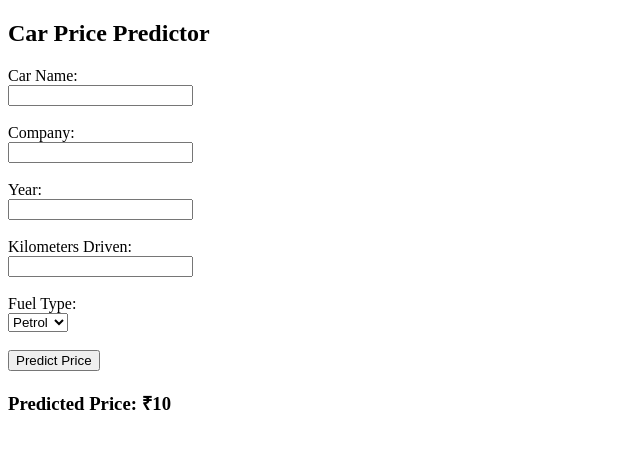
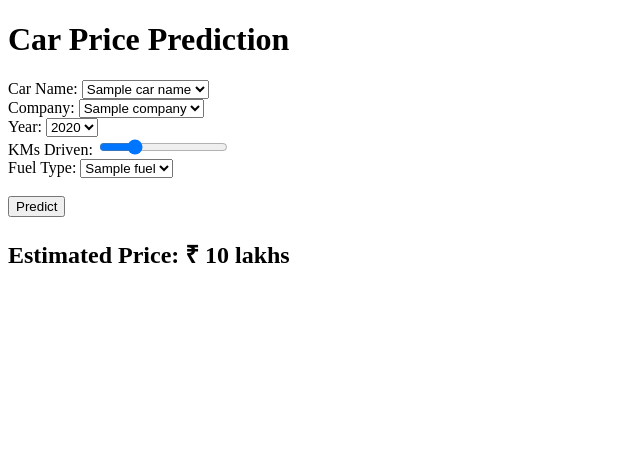
Before and after one commit to at28091999/Car-Price-Prediction, a Flask app: template templates/index.html in a window 1280 px wide. Shown: the top 449 px of the page, without its empty margins (0-640 px from the left). Run offline with Flask 3, Linux system fonts and the light colour scheme; the template is opened without the code that fills it: most values are stand-ins (such as "Sample title", 1, 10 or a date in 2020); parts of the project's set-up code (start-up, migrations or seed data) failed here and were passed over.

Commit message:
Add dropdown in company and name

```diff
--- a/templates/index.html
+++ b/templates/index.html
@@ -4,32 +4,44 @@
     <title>Car Price Prediction</title>
 </head>
 <body>
-    <h2>Car Price Predictor</h2>
-    <form action="/predict" method="post">
-        <label>Car Name:</label><br>
-        <input type="text" name="name" required><br><br>
+    <h1>Car Price Prediction</h1>
+    <form method="POST" action="/predict">
+        <label>Car Name:</label>
+        <select name="name">
+            {% for name in car_names %}
+            <option value="{{ name }}">{{ name }}</option>
+            {% endfor %}
+        </select><br>
 
-        <label>Company:</label><br>
-        <input type="text" name="company" required><br><br>
+        <label>Company:</label>
+        <select name="company">
+            {% for company in companies %}
+            <option value="{{ company }}">{{ company }}</option>
+            {% endfor %}
+        </select><br>
 
-        <label>Year:</label><br>
-        <input type="number" name="year" required><br><br>
+        <label>Year:</label>
+        <select name="year">
+            {% for year in years %}
+            <option value="{{ year }}">{{ year }}</option>
+            {% endfor %}
+        </select><br>
 
-        <label>Kilometers Driven:</label><br>
-        <input type="number" name="kms_driven" required><br><br>
+        <label>KMs Driven:</label>
+        <input type="range" name="kms_driven" min="1000" max="200000" step="1000" value="50000"><br>
 
-        <label>Fuel Type:</label><br>
-        <select name="fuel_type" required>
-            <option value="Petrol">Petrol</option>
-            <option value="Diesel">Diesel</option>
-            <option value="CNG">CNG</option>
+        <label>Fuel Type:</label>
+        <select name="fuel_type">
+            {% for fuel in fuel_types %}
+            <option value="{{ fuel }}">{{ fuel }}</option>
+            {% endfor %}
         </select><br><br>
 
-        <input type="submit" value="Predict Price">
+        <input type="submit" value="Predict">
     </form>
 
     {% if prediction %}
-        <h3>Predicted Price: ₹{{ prediction }}</h3>
+        <h2>Estimated Price: ₹ {{ prediction }} lakhs</h2>
     {% endif %}
 </body>
 </html>
```
